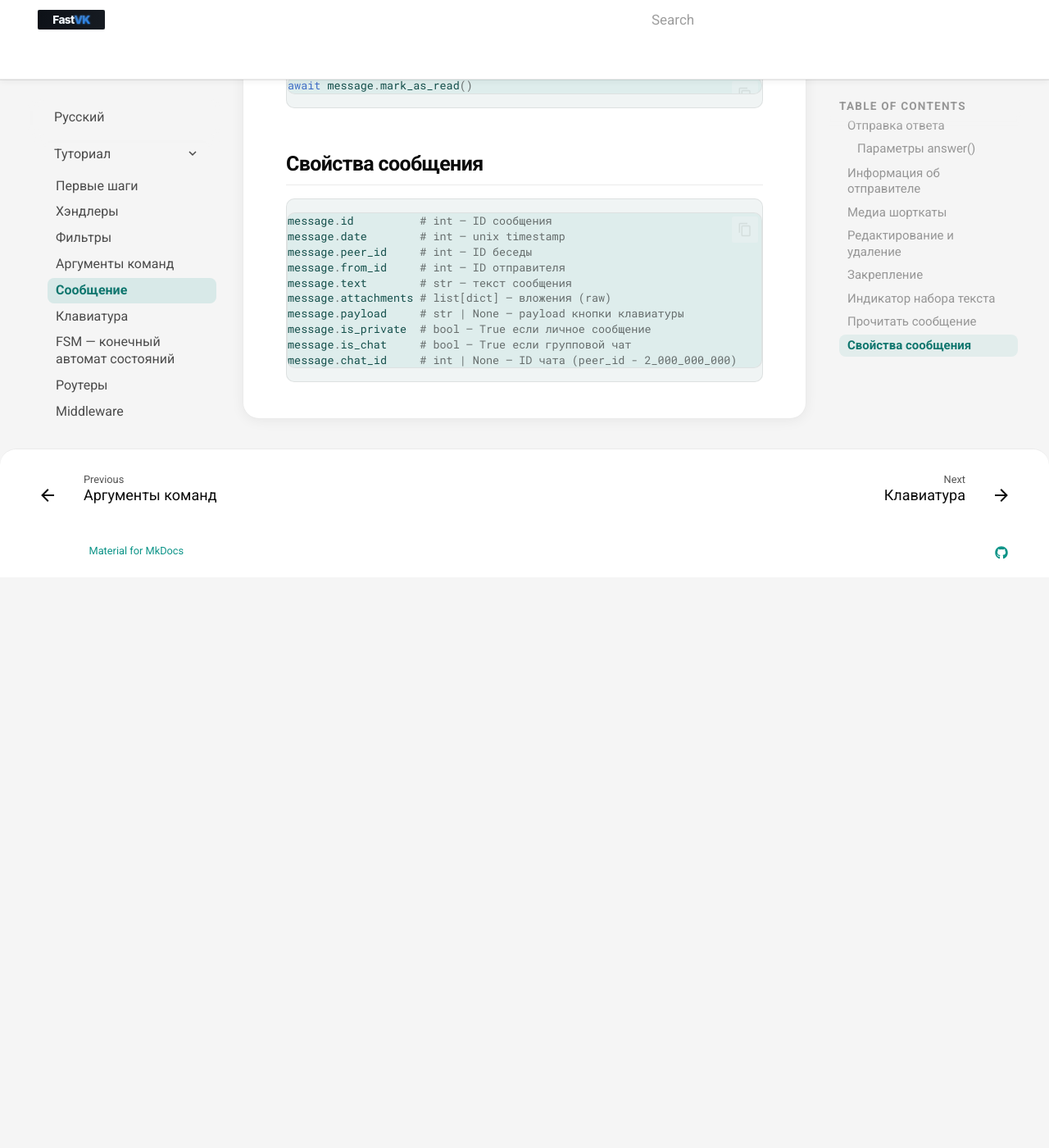
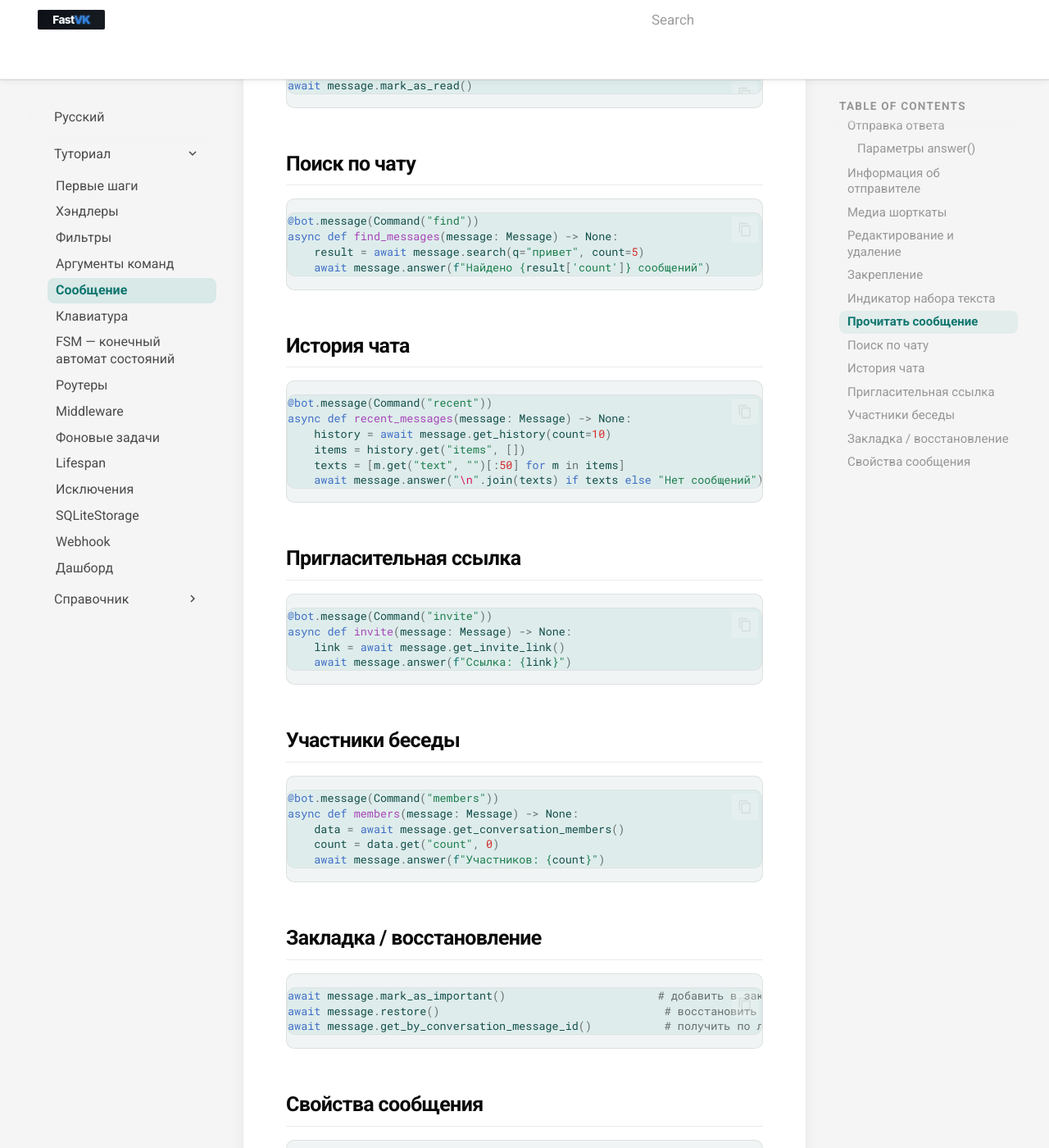
Before and after one commit to ndugram/fastvk, an MkDocs documentation site: the page built from docs/ru/tutorial/message.md, in a window 1280 px wide and 1400 px high, scrolled down 2637 px. Shown: the whole window at 82% size. Built offline with MkDocs 1.6.1 and Material for MkDocs 9.7.7, drawn with Linux system fonts in a browser that asks for light colours; comment, search, counter and statistics services are not loaded; before the commit the page ends 3341 px from its top, so only the background shows below that.

Commit message:
docs: update message.md

````diff
--- a/docs/ru/tutorial/message.md
+++ b/docs/ru/tutorial/message.md
@@ -102,6 +102,53 @@
 await message.mark_as_read()
 ```
 
+## Поиск по чату
+
+```python
+@bot.message(Command("find"))
+async def find_messages(message: Message) -> None:
+    result = await message.search(q="привет", count=5)
+    await message.answer(f"Найдено {result['count']} сообщений")
+```
+
+## История чата
+
+```python
+@bot.message(Command("recent"))
+async def recent_messages(message: Message) -> None:
+    history = await message.get_history(count=10)
+    items = history.get("items", [])
+    texts = [m.get("text", "")[:50] for m in items]
+    await message.answer("\n".join(texts) if texts else "Нет сообщений")
+```
+
+## Пригласительная ссылка
+
+```python
+@bot.message(Command("invite"))
+async def invite(message: Message) -> None:
+    link = await message.get_invite_link()
+    await message.answer(f"Ссылка: {link}")
+```
+
+## Участники беседы
+
+```python
+@bot.message(Command("members"))
+async def members(message: Message) -> None:
+    data = await message.get_conversation_members()
+    count = data.get("count", 0)
+    await message.answer(f"Участников: {count}")
+```
+
+## Закладка / восстановление
+
+```python
+await message.mark_as_important()                       # добавить в закладки
+await message.restore()                                  # восстановить удалённое
+await message.get_by_conversation_message_id()           # получить по локальному ID
+```
+
 ## Свойства сообщения
 
 ```python
````
